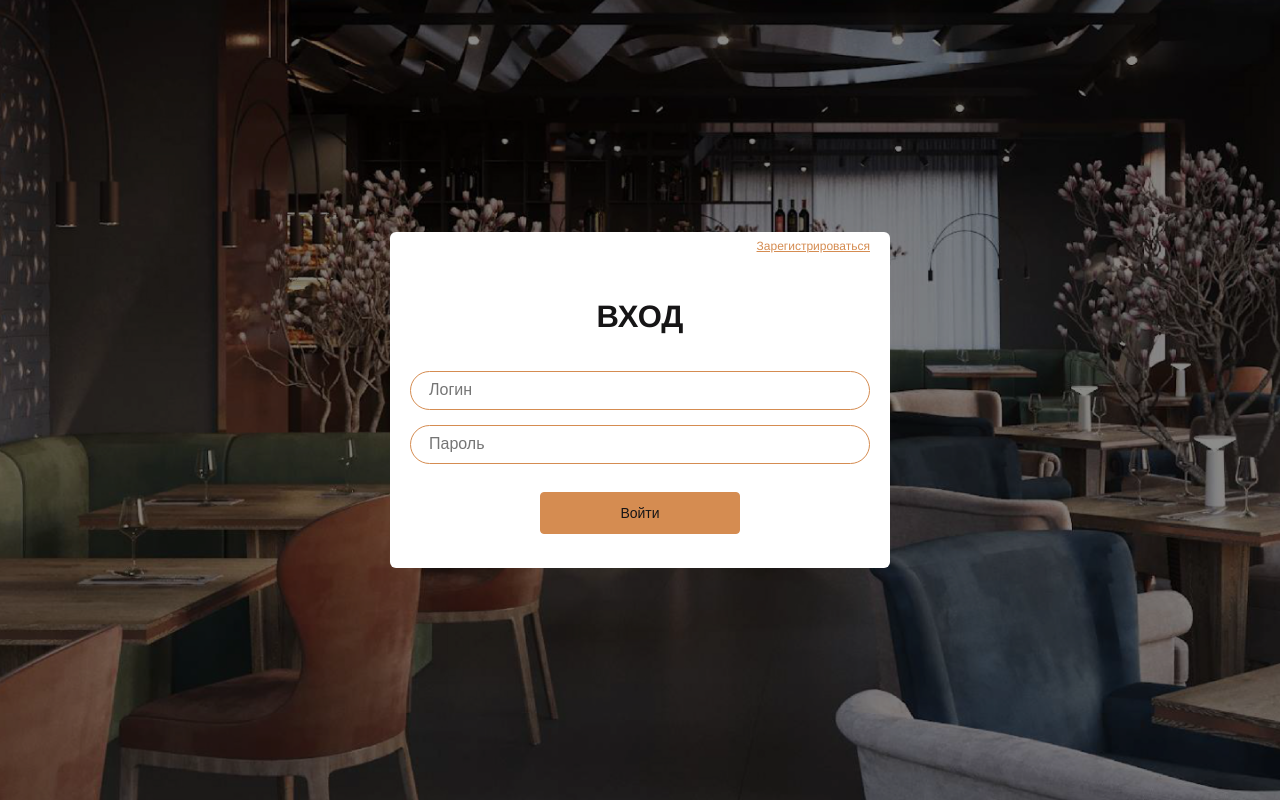
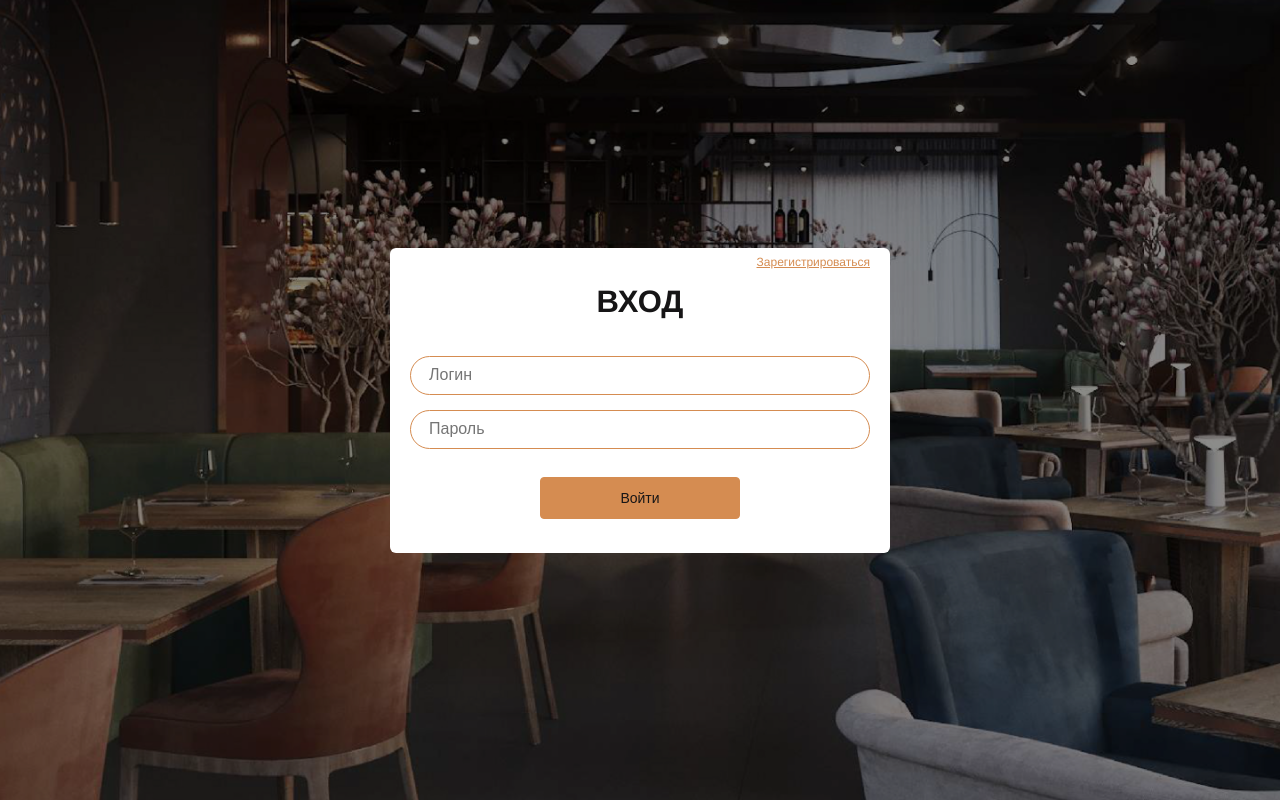
Before and after one commit to WEBzaytsev/restaurant-app, a Vue app: page /login in a window 1280 px wide. Built offline with nearby package versions, Linux system fonts and the light colour scheme.

Commit message:
additional reset styles

```diff
--- a/src/App.vue
+++ b/src/App.vue
@@ -13,6 +13,16 @@
   --red-color: #ff0b0b;
 }
 
+p,
+ol,
+ul,
+li,
+h1 {
+  margin: 0;
+  padding: 0;
+  list-style-type: none;
+}
+
 body {
   margin: 0;
   padding: 0;
@@ -24,4 +34,8 @@ body {
   -webkit-font-smoothing: antialiased;
   -moz-osx-font-smoothing: grayscale;
 }
+
+a {
+  text-decoration: none;
+}
 </style>
```
